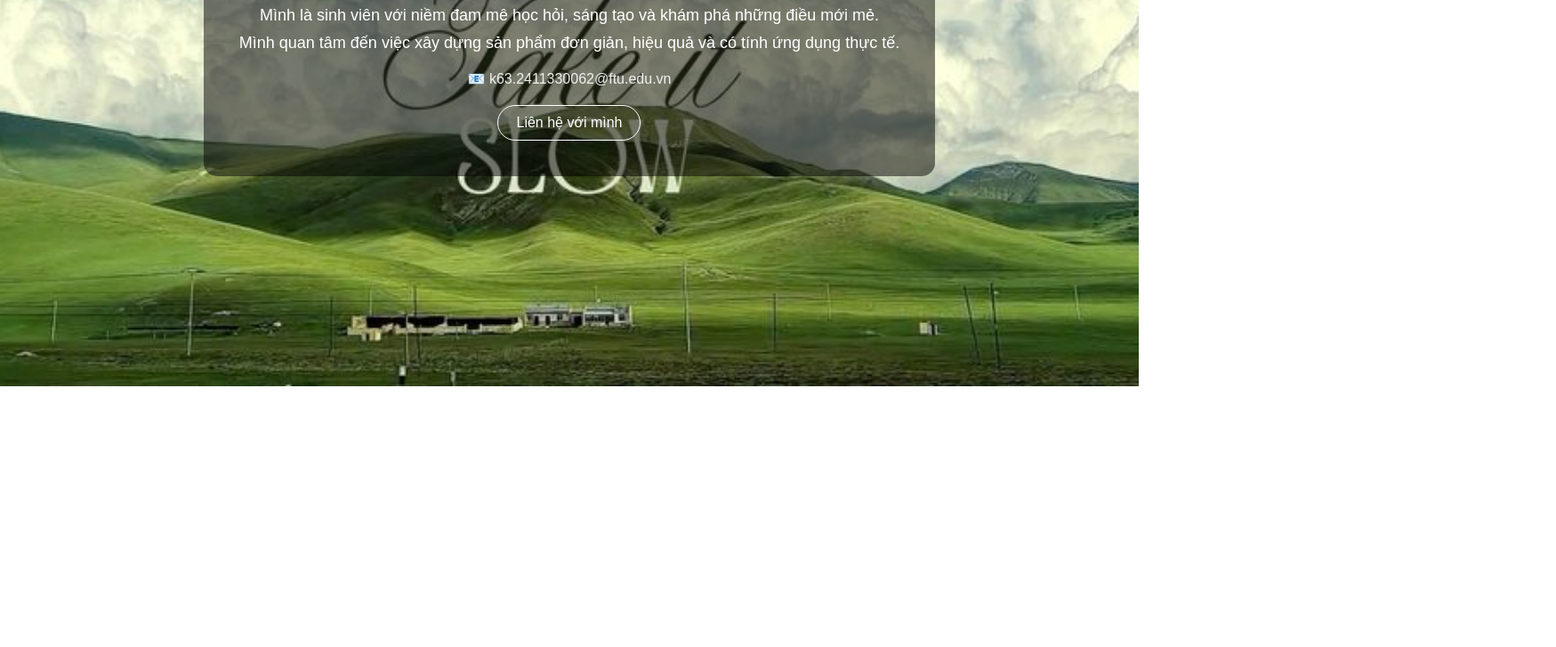
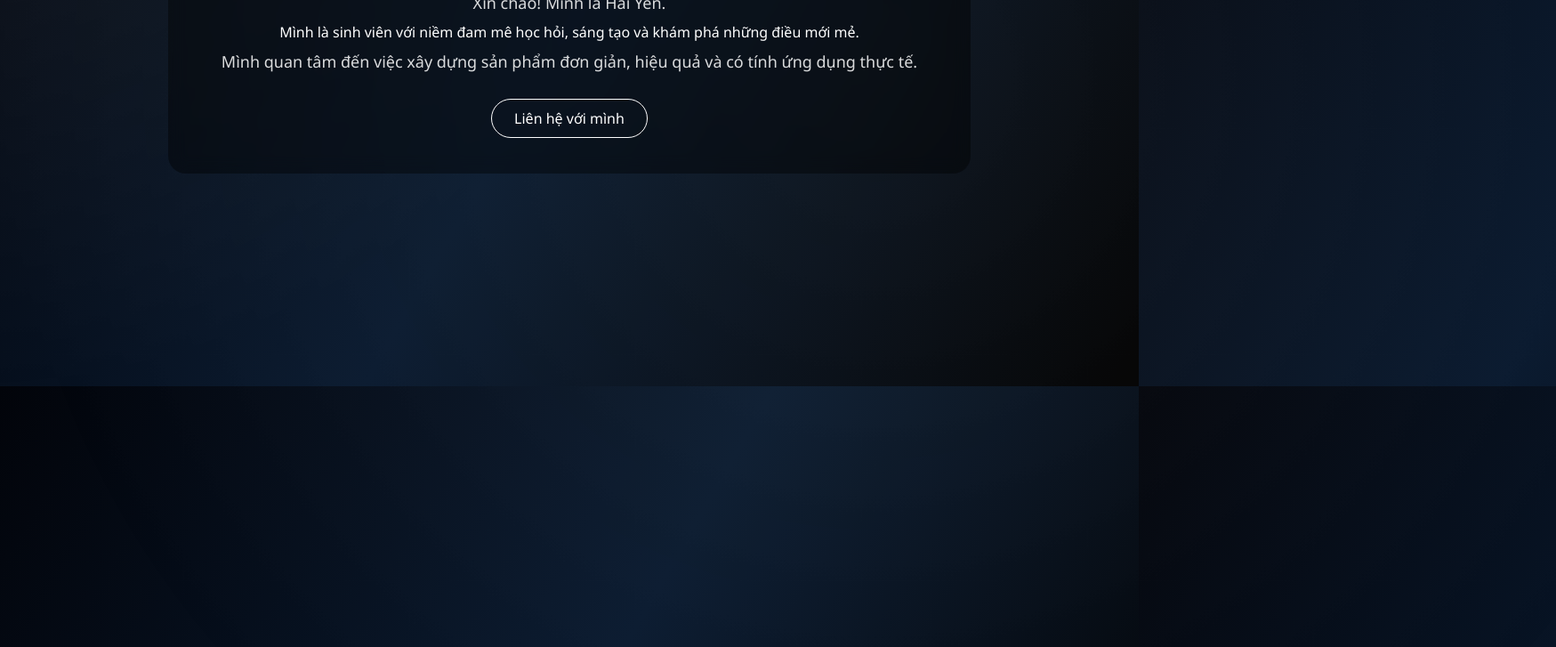
Before and after one commit to k632411330062-iez/hai-yen, a plain HTML site: page index.html in a window 1280 px wide. Shown: the part 366-1093 px from the top of the page at 89% size, 1749 px wide, since content can reach past the window. Before the commit the page ends 800 px from the top, so only its background shows below. Drawn offline with Linux system fonts and the light colour scheme.

Commit message:
Update index.html

```diff
--- a/index.html
+++ b/index.html
@@ -1,57 +1,78 @@
+
+
 
 <!DOCTYPE html>
 <html lang="vi">
 <head>
     <meta charset="UTF-8">
     <title>Portfolio - Hải Yến</title>
+
     <style>
         * {
             margin: 0;
             padding: 0;
             box-sizing: border-box;
-            font-family: Arial, sans-serif;
+            font-family: 'Segoe UI', sans-serif;
         }
 
         body {
             height: 100vh;
-            background: url("https://raw.githubusercontent.com/k632411330062-iez/hai-yen/main/background.jpg") no-repeat center center/cover;
+            display: flex;
+            justify-content: center;
+            align-items: center;
             color: white;
-            display: flex;
-            align-items: center;
-            justify-content: center;
+
+            /* nền giả lập giống ảnh */
+            background: linear-gradient(120deg, #02040a, #0a1a2f, #000000);
+            overflow: hidden;
+        }
+
+        /* hiệu ứng mờ giống ảnh */
+        body::before {
+            content: "";
+            position: absolute;
+            width: 200%;
+            height: 200%;
+            background: radial-gradient(circle at 30% 30%, rgba(255,255,255,0.08), transparent 40%),
+                        radial-gradient(circle at 70% 60%, rgba(255,255,255,0.05), transparent 50%);
+            animation: move 15s infinite linear;
+        }
+
+        @keyframes move {
+            0% { transform: translate(0,0); }
+            50% { transform: translate(-10%, -10%); }
+            100% { transform: translate(0,0); }
+        }
+
+        .overlay {
+            position: relative;
+            background: rgba(0, 0, 0, 0.4);
+            padding: 40px 60px;
+            border-radius: 20px;
+            backdrop-filter: blur(10px);
             text-align: center;
         }
 
-        .overlay {
-            background: rgba(0, 0, 0, 0.5);
-            padding: 40px;
-            border-radius: 15px;
-        }
-
         h1 {
-            font-size: 48px;
+            font-size: 50px;
             margin-bottom: 10px;
+            letter-spacing: 2px;
         }
 
         p {
             font-size: 18px;
+            opacity: 0.85;
             margin: 10px 0;
-        }
-
-        .email {
-            margin-top: 20px;
-            font-size: 16px;
-            opacity: 0.9;
         }
 
         .btn {
             display: inline-block;
             margin-top: 20px;
-            padding: 10px 20px;
+            padding: 10px 25px;
             border: 1px solid white;
-            border-radius: 25px;
+            border-radius: 30px;
+            color: white;
             text-decoration: none;
-            color: white;
             transition: 0.3s;
         }
 
@@ -61,18 +82,17 @@
         }
     </style>
 </head>
+
 <body>
     <div class="overlay">
         <h1>Hải Yến</h1>
         <p>Xin chào! Mình là Hải Yến.</p>
-        <p>Mình là sinh viên với niềm đam mê học hỏi, sáng tạo và khám phá những điều mới mẻ.</p>
+        </p>Mình là sinh viên với niềm đam mê học hỏi, sáng tạo và khám phá những điều mới mẻ.</p>
         <p>Mình quan tâm đến việc xây dựng sản phẩm đơn giản, hiệu quả và có tính ứng dụng thực tế.</p>
 
-        <div class="email">
-            📧 k63.2411330062@ftu.edu.vn
-        </div>
-
-        <a href="mailto:k63.2411330062@ftu.edu.vn" class="btn">Liên hệ với mình</a>
+        <a href="mailto:k63.2411330062@ftu.edu.vn" class="btn">
+            Liên hệ với mình
+        </a>
     </div>
 </body>
 </html>
```
